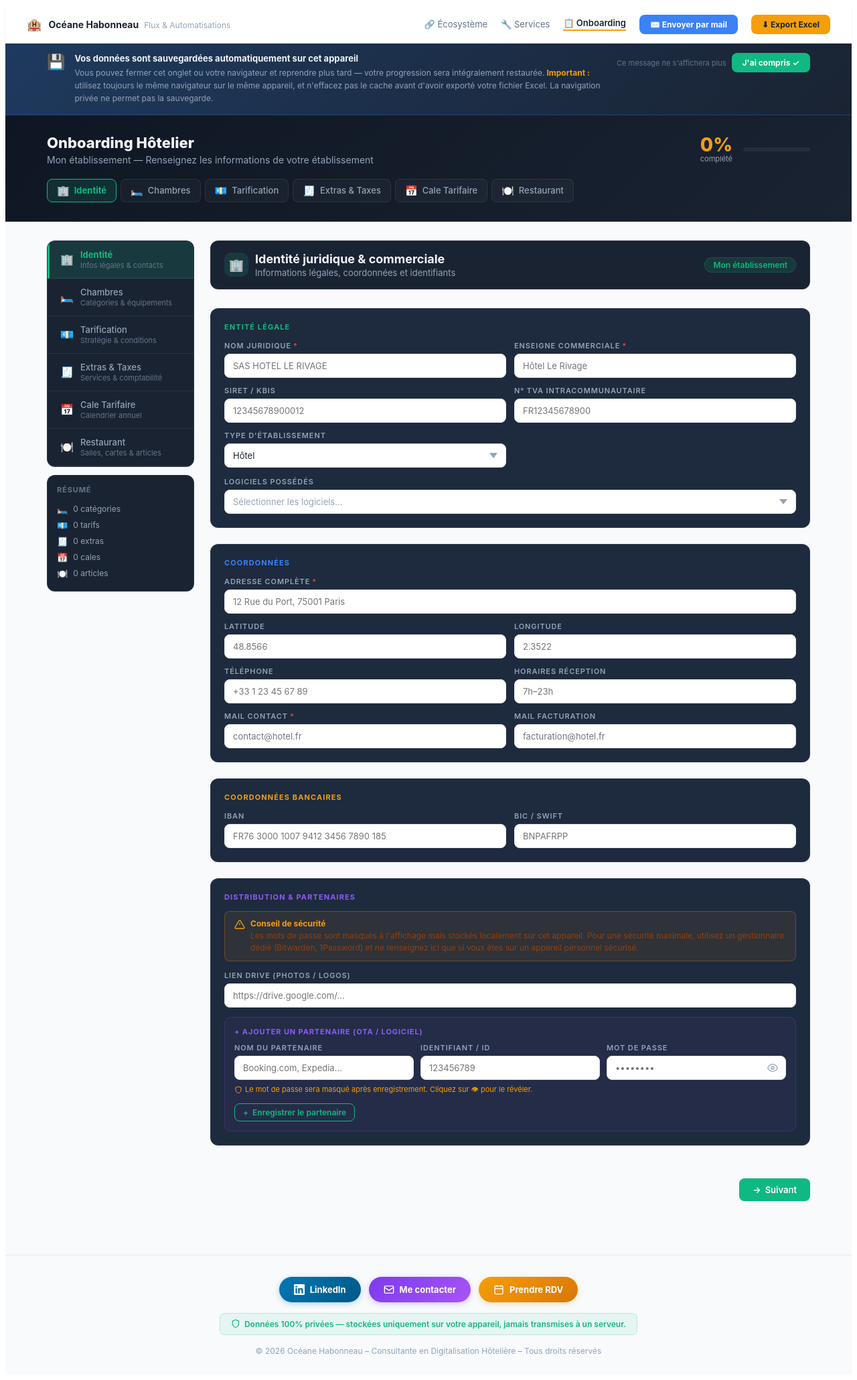
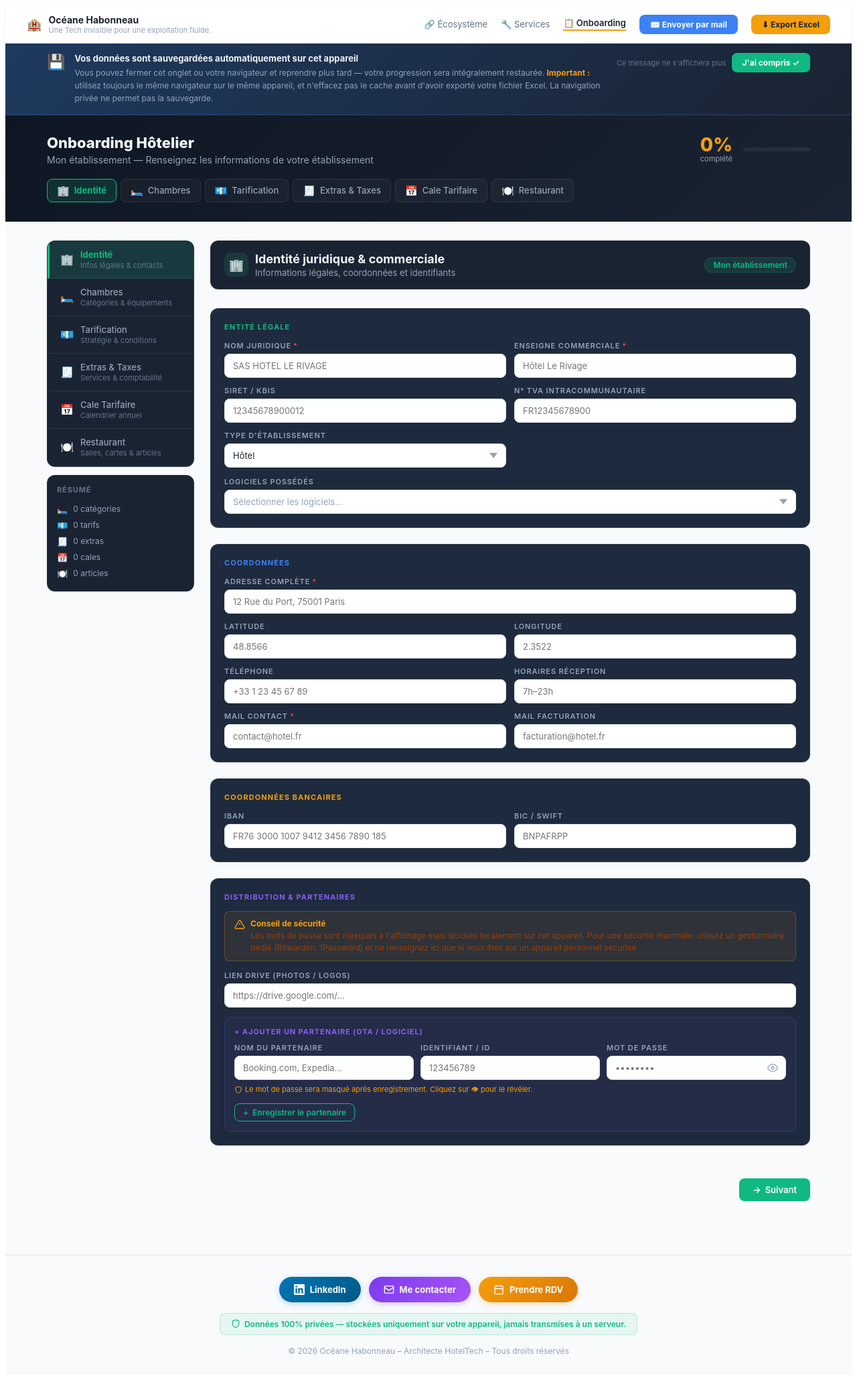
Before and after one commit to oceane-habonneau/hotel-onboarding, a React (Vite) app: page / in a window 1280 px wide. Shown: the whole page at 67% size. Built offline with nearby package versions, Linux system fonts and the light colour scheme.

Commit message:
Update App.jsx

```diff
--- a/src/App.jsx
+++ b/src/App.jsx
@@ -1202,11 +1202,11 @@ export default function App() {
 
       {/* NAVBAR */}
       <nav style={{ background:T.bgNav, borderBottom:"1px solid #e5e7eb", padding:"0 32px", height:56, display:"flex", alignItems:"center", justifyContent:"space-between", position:"sticky", top:0, zIndex:200, boxShadow:"0 1px 3px rgba(0,0,0,.08)" }}>
-        <div style={{ display:"flex", alignItems:"center", gap:10 }}>
+          <div style={{ display:"flex", alignItems:"center", gap:10 }}>
           <span style={{ fontSize:18 }}>🏨</span>
           <div>
-            <span style={{ fontWeight:700, fontSize:14, color:"#1a2332", fontFamily:T.font }}>Océane Habonneau</span>
-            <span style={{ marginLeft:8, fontSize:12, color:"#94a3b8", fontFamily:T.font }}>Flux & Automatisations</span>
+            <div style={{ fontWeight:700, fontSize:14, color:"#1a2332", fontFamily:T.font }}>Océane Habonneau</div>
+            <div style={{ fontSize:11, color:"#94a3b8", fontFamily:T.font }}>Une Tech invisible pour une exploitation fluide.</div>
           </div>
         </div>
         <div style={{ display:"flex", alignItems:"center", gap:20 }}>
@@ -1380,7 +1380,7 @@ export default function App() {
             <span style={{ fontSize:12, color:"#10b981", fontFamily:T.font, fontWeight:600 }}>Données 100% privées — stockées uniquement sur votre appareil, jamais transmises à un serveur.</span>
           </div>
           <p style={{ fontSize:12, color:"#94a3b8", margin:0, fontFamily:T.font, textAlign:"center" }}>
-            © 2026 Océane Habonneau – Consultante en Digitalisation Hôtelière – Tous droits réservés
+            © 2026 Océane Habonneau – Architecte HotelTech – Tous droits réservés
           </p>
         </div>
       </footer>
```
